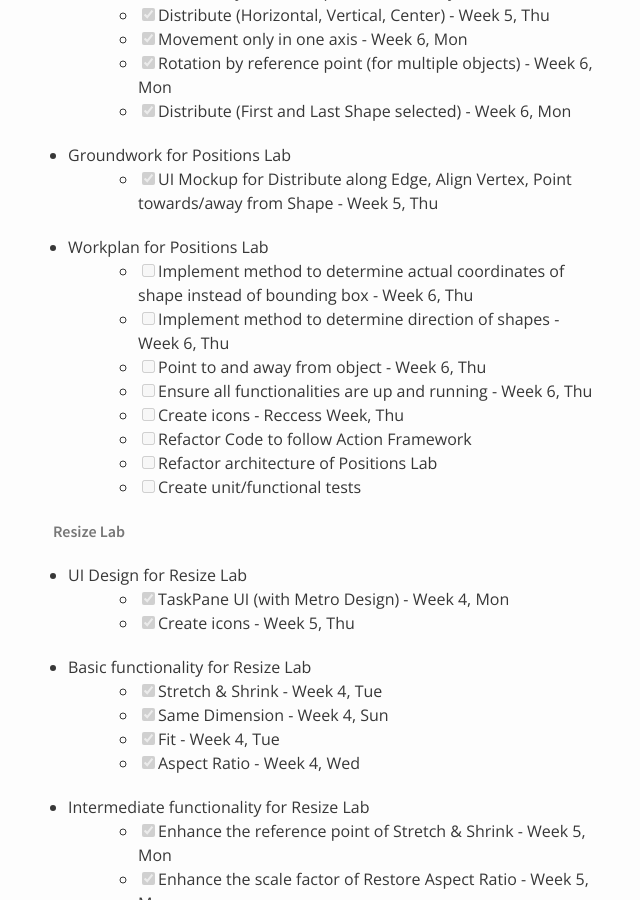
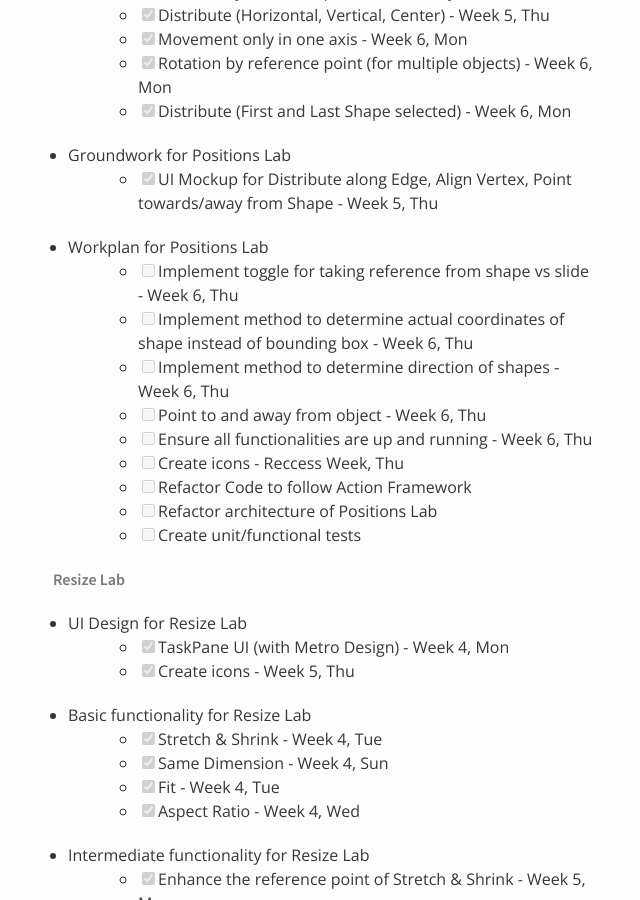
Before and after one commit to nus-oss/cs3281-AY1516S2-website, a Jekyll site: the page built from teams/powerpointlabs.md, in a window 1280 px wide and 900 px high, scrolled down 1111 px. Shown: the whole window, without its empty margins (317-957 px from the left). Built offline with Jekyll 4.4.1, drawn with Linux system fonts in a browser that asks for light colours.

Commit message:
Update powerpointlabs.md

```diff
--- a/teams/powerpointlabs.md
+++ b/teams/powerpointlabs.md
@@ -42,6 +42,7 @@ permalink: /teams/powerpointlabs/
 * Groundwork for Positions Lab
   * [x] UI Mockup for Distribute along Edge, Align Vertex, Point towards/away from Shape - Week 5, Thu
 * Workplan for Positions Lab
+  * [ ] Implement toggle for taking reference from shape vs slide - Week 6, Thu
   * [ ] Implement method to determine actual coordinates of shape instead of bounding box - Week 6, Thu
   * [ ] Implement method to determine direction of shapes - Week 6, Thu
   * [ ] Point to and away from object - Week 6, Thu
```
